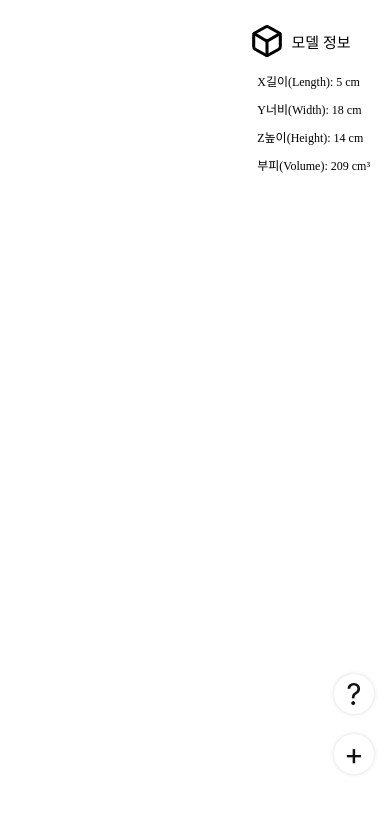
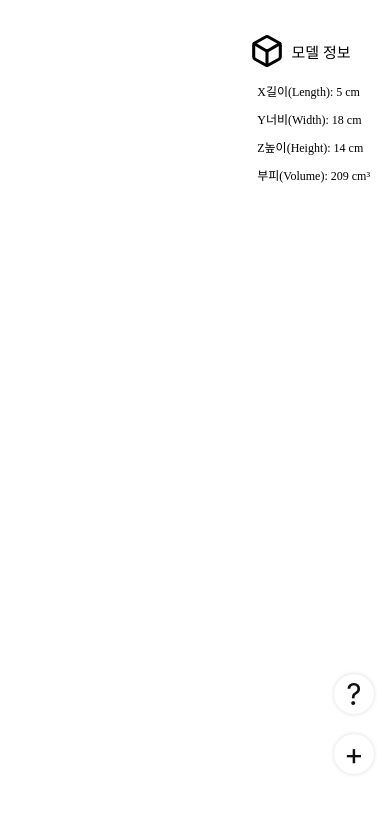
Before and after one commit to AR-mond/Client, a React (Create React App) app: page /ar in a window 390 px wide. Shown: the top 814 px of the page. Built offline with nearby package versions, Linux system fonts and the light colour scheme; a web font is replaced by a local one.

Commit message:
ar 페이지 ui 수정

```diff
--- a/src/components/ar_main/ar_main.module.css
+++ b/src/components/ar_main/ar_main.module.css
@@ -17,6 +17,7 @@
   font-size: 30px;
   cursor: pointer;
   color: #101010;
+  background-color: white;
   box-shadow: 0px 0px 4px rgba(0, 0, 0, 0.15);
   border-radius: 100px;
   width: 40px;
@@ -227,7 +228,7 @@
 
   .size {
     font-size: 12px;
-    top: 5px;
+    top: 15px;
     right: 5px;
   }
 
```
